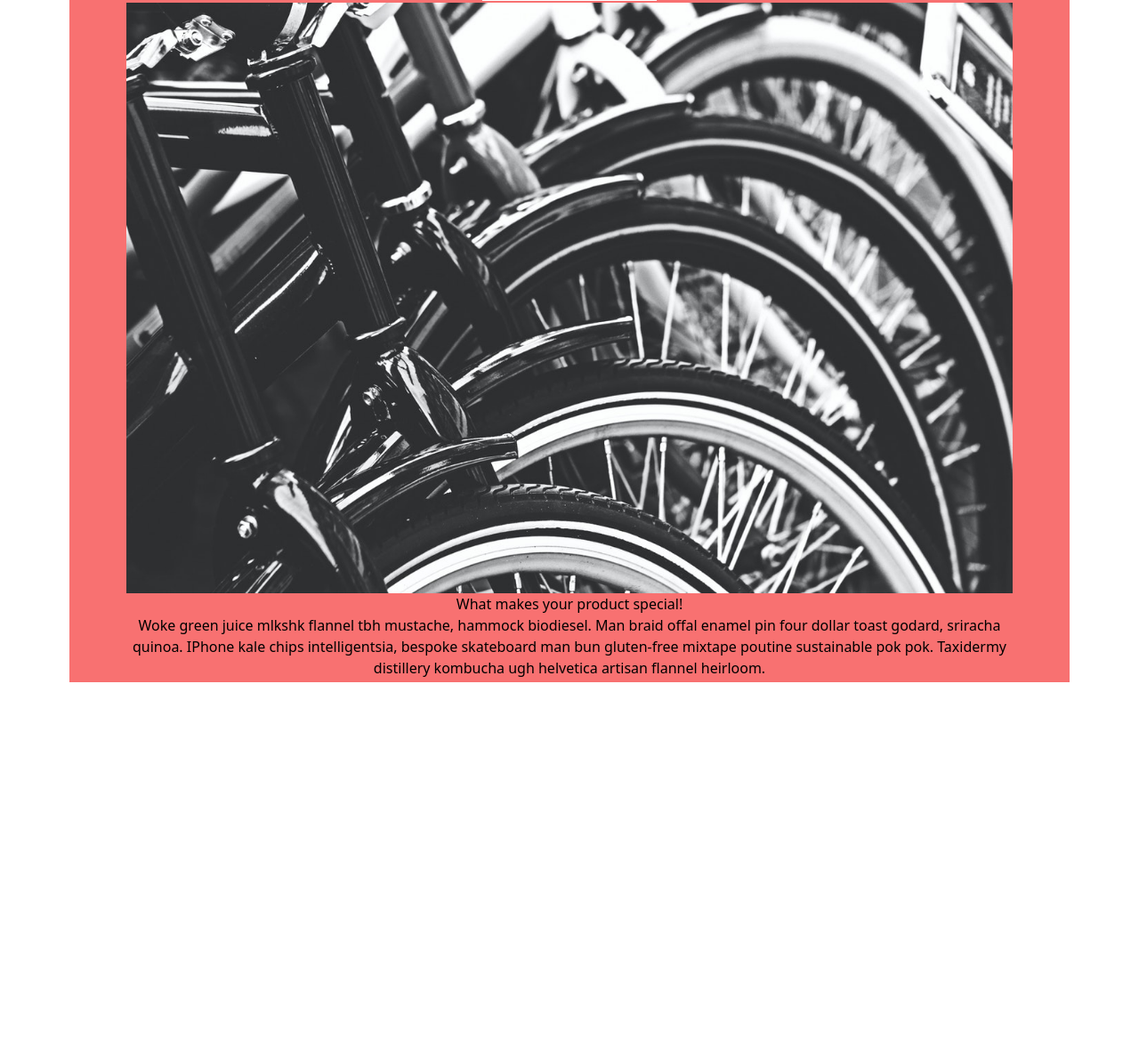
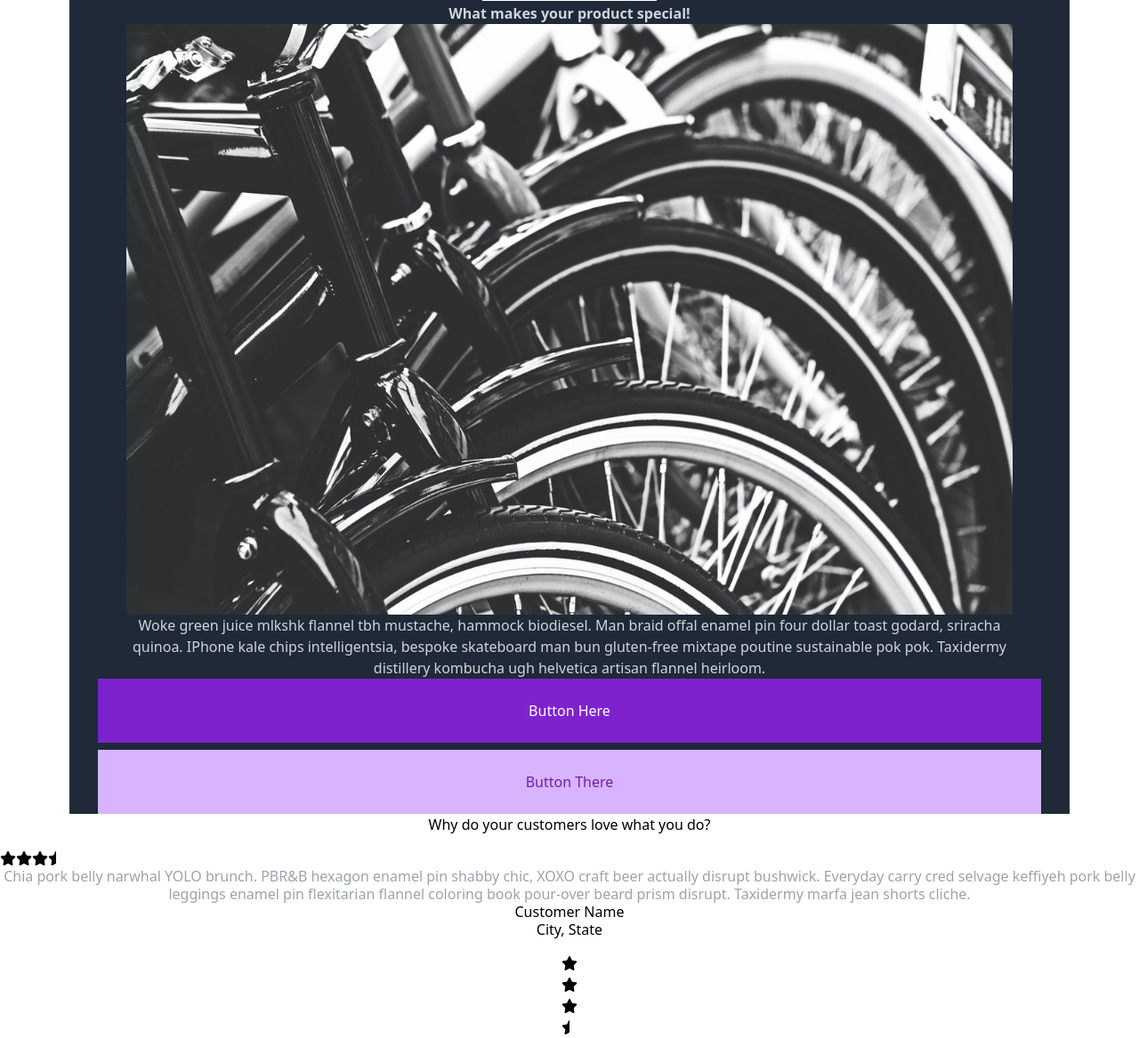
Before and after one commit to MNRSkills/bike-landing-page, a website: page public/index.html in a window 1280 px wide. Shown: the part 33-1200 px from the top of the page at 89% size. Before the commit the page ends 800 px from the top, so only its background shows below. Drawn offline with Linux system fonts and the light colour scheme.

Commit message:
Buttons and Testimonial section

```diff
--- a/public/index.html
+++ b/public/index.html
@@ -5,16 +5,26 @@
     <meta http-equiv="X-UA-Compatible" content="IE=edge" />
     <meta name="viewport" content="width=device-width, initial-scale=1.0" />
     <link rel="stylesheet" href="style.css" />
+    <script
+      src="https://kit.fontawesome.com/e0272e4c36.js"
+      crossorigin="anonymous"
+    ></script>
     <title>Document</title>
   </head>
   <body>
-    <div class="h-screen text-center">
-      <div class="container bg-red-400 h-screen">
+    <div class="main text-center">
+      <!-- main container -->
+      <section class="hero container bg-gray-800">
         <h1 class="text-3xl font-bold underline text-white">Brand Name!</h1>
-        <div class="container">
-          <img src="./images/pexels-alexandre-perotto-165541.jpg" alt="" />
-          <h3>What makes your product special!</h3>
-          <p>
+        <!-- start of image and product description -->
+        <div class="container flex flex-col-reverse text-gray-300">
+          <img
+            class="image order-2"
+            src="./images/pexels-alexandre-perotto-165541.jpg"
+            alt=""
+          />
+          <h3 class="font-bold order-3">What makes your product special!</h3>
+          <p class="order-1 ">
             Woke green juice mlkshk flannel tbh mustache, hammock biodiesel. Man
             braid offal enamel pin four dollar toast godard, sriracha quinoa.
             IPhone kale chips intelligentsia, bespoke skateboard man bun
@@ -22,7 +32,54 @@
             distillery kombucha ugh helvetica artisan flannel heirloom.
           </p>
         </div>
-      </div>
+        <!-- button section -->
+        <div class="flex flex-col gap-2">
+          <button class="bg-purple-700 p-6 text-white">Button Here</button>
+          <button class="bg-purple-300 p-6 text-purple-800">
+            Button There
+          </button>
+        </div>
+        <!-- end of hero section -->
+      </section>
+      <!-- Testimonials -->
+      <section class="flex flex-col gap-4">
+        <div><h1>Why do your customers love what you do?</h1></div>
+        <!-- start of card testimonial -->
+        <div class="leading-5">
+
+          <!-- ratings stars -->
+          <ul class="row-span-1 col-span-3 flex items-center">
+            <li>
+              <i class="fa-solid fa-star"></i>
+            </li>
+            <li><i class="fa-solid fa-star"></i></li>
+            <li><i class="fa-solid fa-star"></i></li>
+            <li><i class="fa-solid fa-star-half"></i></li>
+          </ul>
+          <!-- Quoted Testimonial -->
+          <p class="col-span-3 text-gray-400">
+            Chia pork belly narwhal YOLO brunch. PBR&B hexagon enamel pin shabby
+            chic, XOXO craft beer actually disrupt bushwick. Everyday carry cred
+            selvage keffiyeh pork belly leggings enamel pin flexitarian flannel
+            coloring book pour-over beard prism disrupt. Taxidermy marfa jean
+            shorts cliche.
+          </p>
+          <h3>Customer Name</h3>
+          <h6>City, State</h6>
+        </div>
+        <!-- start of card number 2 -->
+        <div>
+          <!-- ratings for card number 2 -->
+          <ul>
+            <li>
+              <i class="fa-solid fa-star"></i>
+            </li>
+            <li><i class="fa-solid fa-star"></i></li>
+            <li><i class="fa-solid fa-star"></i></li>
+            <li><i class="fa-solid fa-star-half"></i></li>
+          </ul>
+        </div>
+      </section>
     </div>
   </body>
 </html>
```
Also changed, not shown: README.md, public/style.css.
